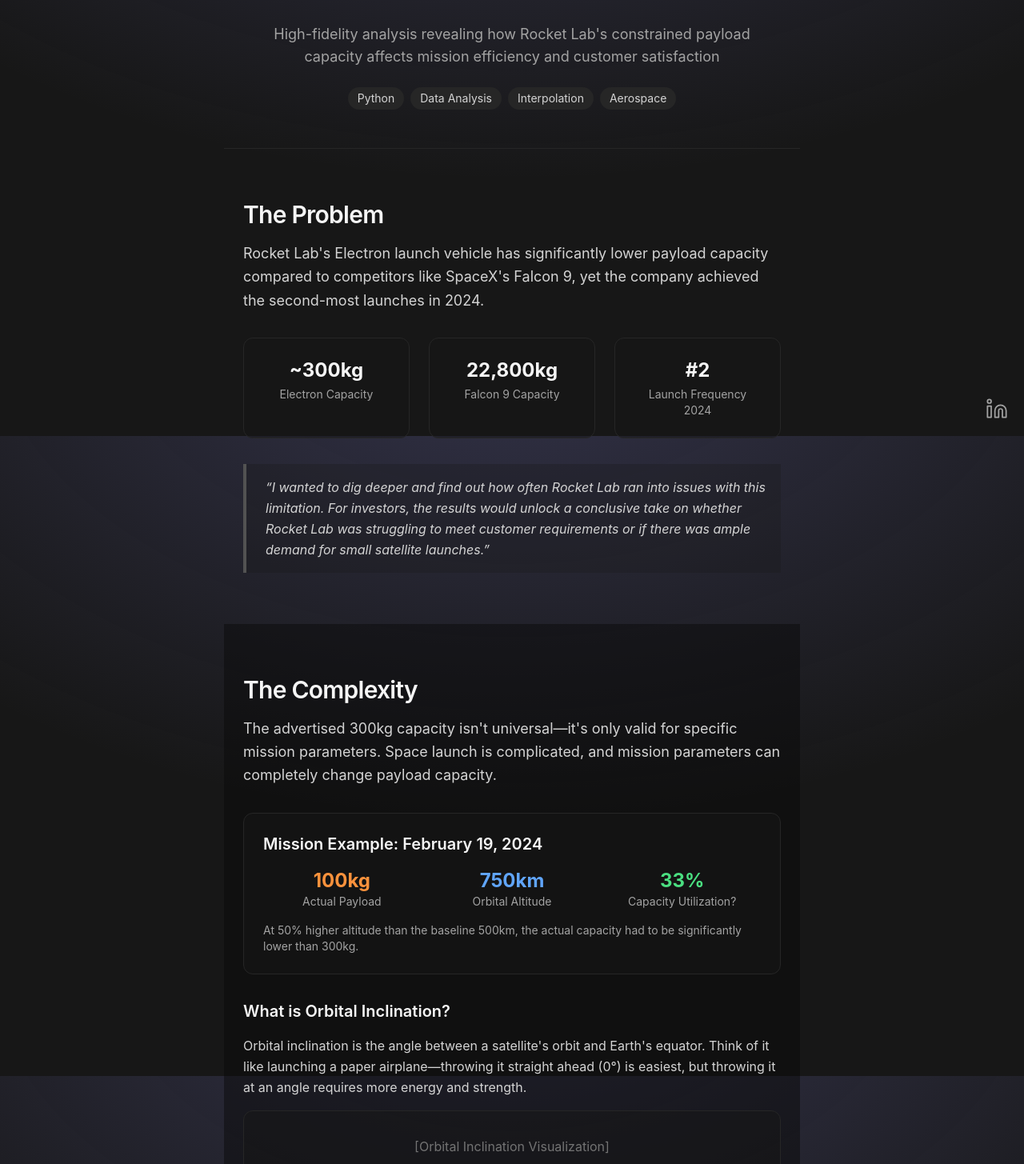
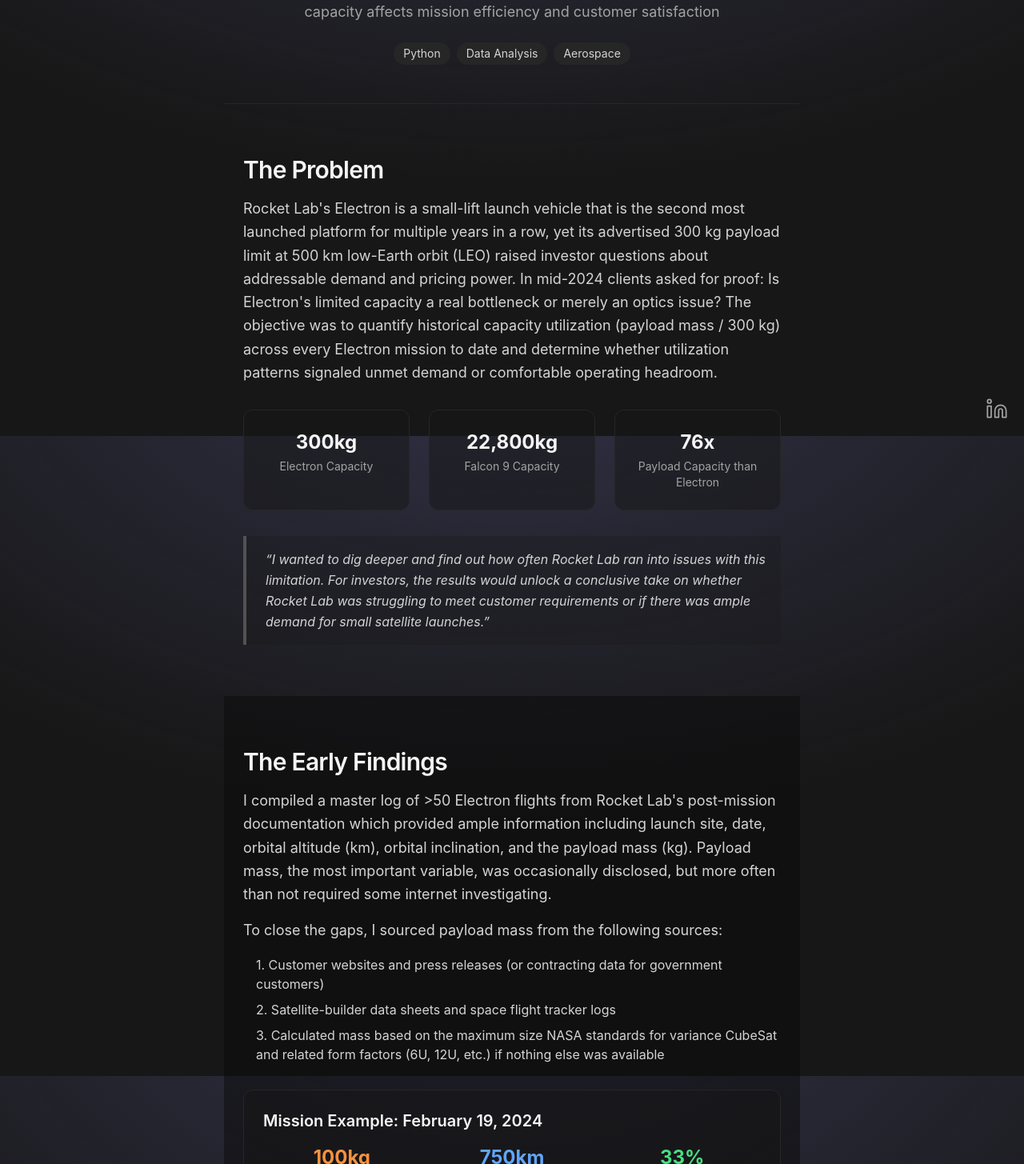
Before and after one commit to ethan-frost-xyz/personal-site, a Next.js app in the folder personal-site/: page /work/rocket-lab-model in a window 1280 px wide. Shown: the part 255-1710 px from the top of the page at 80% size. Built offline with nearby package versions, Linux system fonts and the light colour scheme.

Commit message:
early implementation of launch case

```diff
--- a/personal-site/src/app/work/rocket-lab-model/page.tsx
+++ b/personal-site/src/app/work/rocket-lab-model/page.tsx
@@ -13,7 +13,7 @@
       {/* ---------------- Hero Section ---------------- */}
       <section className="py-12 text-center border-b border-neutral-800">
         <div className="space-y-6">
-          <h1 className="text-4xl lg:text-5xl font-bold tracking-tight">
+          <h1 className="text-4xl lg:text-4xl font-bold tracking-tight">
             <TypingAnimation
               text="Rocket Lab Launch Efficiency Model"
               speed={100}
@@ -30,7 +30,6 @@
           <div className="flex flex-wrap justify-center gap-2 text-sm">
             <span className="px-3 py-1 bg-neutral-800 rounded-full text-neutral-300">Python</span>
             <span className="px-3 py-1 bg-neutral-800 rounded-full text-neutral-300">Data Analysis</span>
-            <span className="px-3 py-1 bg-neutral-800 rounded-full text-neutral-300">Interpolation</span>
             <span className="px-3 py-1 bg-neutral-800 rounded-full text-neutral-300">Aerospace</span>
           </div>
         </div>
@@ -43,9 +42,14 @@
             <div className="space-y-4">
               <H2 className="text-3xl">The Problem</H2>
             <P className="text-lg text-neutral-300 leading-relaxed">
-              Rocket Lab&apos;s Electron launch vehicle has significantly lower payload capacity
-              compared to competitors like SpaceX&apos;s Falcon 9, yet the company achieved
-              the second-most launches in 2024.
+              Rocket Lab&apos;s Electron is a small-lift launch vehicle that is the second most
+              launched platform for multiple years in a row, yet its advertised 300 kg payload
+              limit at 500 km low-Earth orbit (LEO) raised investor questions about addressable
+              demand and pricing power. In mid-2024 clients asked for proof: Is Electron&apos;s
+              limited capacity a real bottleneck or merely an optics issue? The objective was
+              to quantify historical capacity utilization (payload mass / 300 kg) across every
+              Electron mission to date and determine whether utilization patterns signaled
+              unmet demand or comfortable operating headroom.
             </P>
             </div>
           </ScrollAnimation>
@@ -53,7 +57,7 @@
           {/* Stats comparison placeholder */}
           <div className="grid grid-cols-1 md:grid-cols-3 gap-6 my-8">
             <div className="bg-neutral-900/50 border border-neutral-800 rounded-xl p-6 text-center">
-              <div className="text-2xl font-bold text-neutral-100">~300kg</div>
+              <div className="text-2xl font-bold text-neutral-100">300kg</div>
               <div className="text-sm text-neutral-400 mt-1">Electron Capacity</div>
             </div>
             <div className="bg-neutral-900/50 border border-neutral-800 rounded-xl p-6 text-center">
@@ -61,8 +65,8 @@
               <div className="text-sm text-neutral-400 mt-1">Falcon 9 Capacity</div>
             </div>
             <div className="bg-neutral-900/50 border border-neutral-800 rounded-xl p-6 text-center">
-              <div className="text-2xl font-bold text-neutral-100">#2</div>
-              <div className="text-sm text-neutral-400 mt-1">Launch Frequency 2024</div>
+              <div className="text-2xl font-bold text-neutral-100">76x</div>
+              <div className="text-sm text-neutral-400 mt-1">Payload Capacity than Electron</div>
             </div>
           </div>
 
@@ -81,12 +85,22 @@
       <Section id="background" className="py-16 bg-neutral-950/50">
         <div className="space-y-8">
           <div className="space-y-4">
-            <H2 className="text-3xl">The Complexity</H2>
+            <H2 className="text-3xl">The Early Findings</H2>
             <P className="text-lg text-neutral-300 leading-relaxed">
-              The advertised 300kg capacity isn&apos;t universal—it&apos;s only valid for specific
-              mission parameters. Space launch is complicated, and mission parameters
-              can completely change payload capacity.
+              I compiled a master log of &gt;50 Electron flights from Rocket Lab&apos;s post-mission
+              documentation which provided ample information including launch site, date,
+              orbital altitude (km), orbital inclination, and the payload mass (kg).
+              Payload mass, the most important variable, was occasionally disclosed,
+              but more often than not required some internet investigating.
             </P>
+            <P className="text-lg text-neutral-300 leading-relaxed">
+              To close the gaps, I sourced payload mass from the following sources:
+            </P>
+            <div className="text-neutral-300 ml-4 space-y-2">
+              <div>1. Customer websites and press releases (or contracting data for government customers)</div>
+              <div>2. Satellite-builder data sheets and space flight tracker logs</div>
+              <div>3. Calculated mass based on the maximum size NASA standards for variance CubeSat and related form factors (6U, 12U, etc.) if nothing else was available</div>
+            </div>
           </div>
 
           {/* Mission example */}
```
